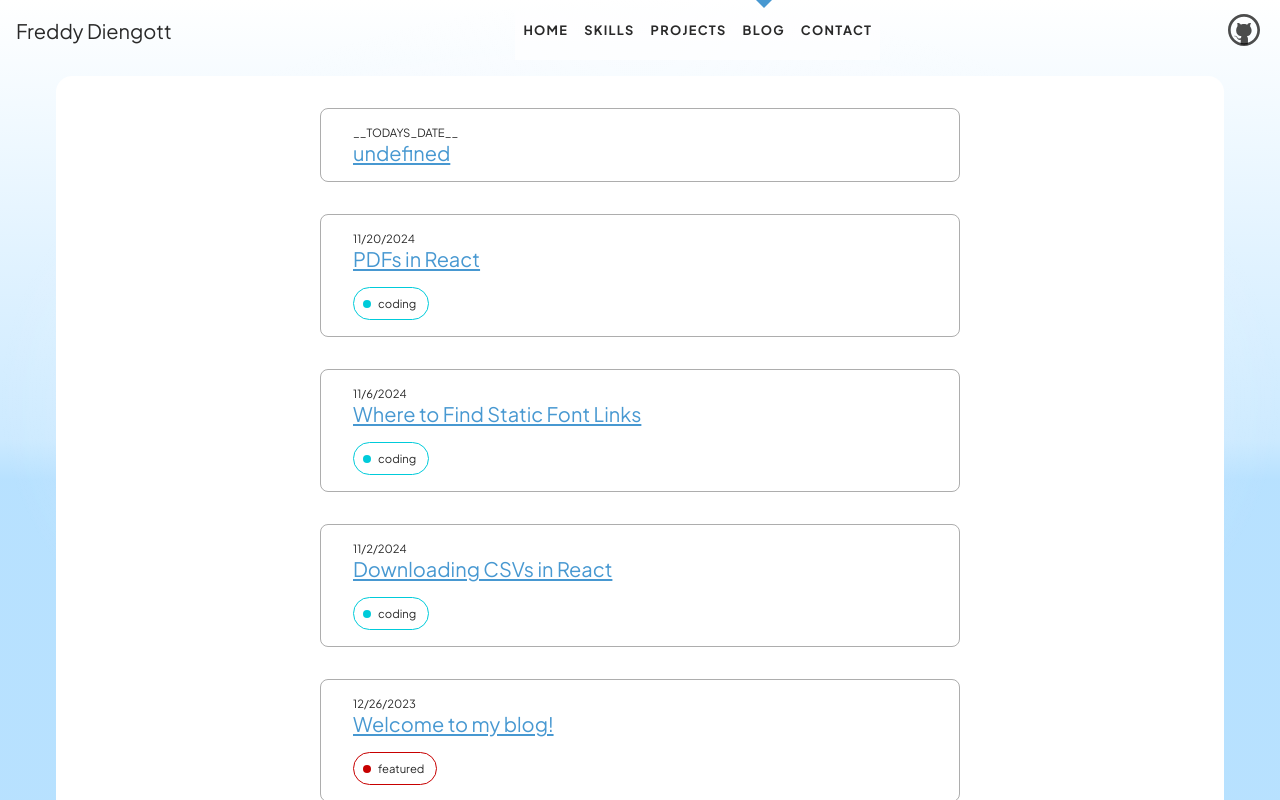
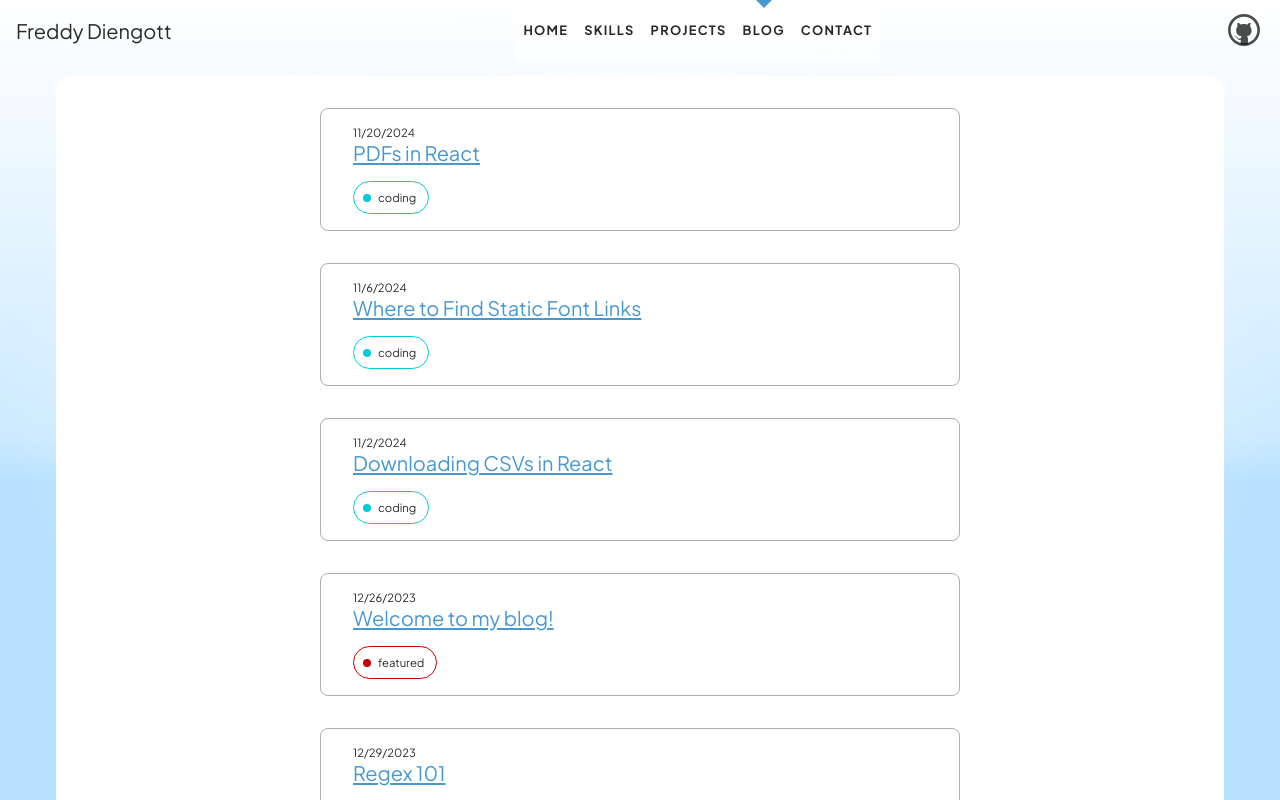
Before and after one commit to fdiengott/portfolio-svelte, a SvelteKit app: page /blogs in a window 1280 px wide. Shown: the top 800 px of the page. Built offline with nearby package versions, Linux system fonts and the light colour scheme; a web font is replaced by a local one.

Commit message:
Revert "test github action update TODAYS_DATE"
This reverts commit 1c13e0470242578cec24c974c895f615ea4ccb5d.

```diff
--- a/src/routes/blogs/articles/index.js
+++ b/src/routes/blogs/articles/index.js
@@ -10,7 +10,6 @@ import staticFonts from './static-fonts.md?raw';
 import pdfReact from './pdf-react.md?raw';
 
 const pages = {
-	test: { date: '__TODAYS_DATE__' },
 	'pdf-react': {
 		title: 'PDFs in React',
 		content: pdfReact,
```
